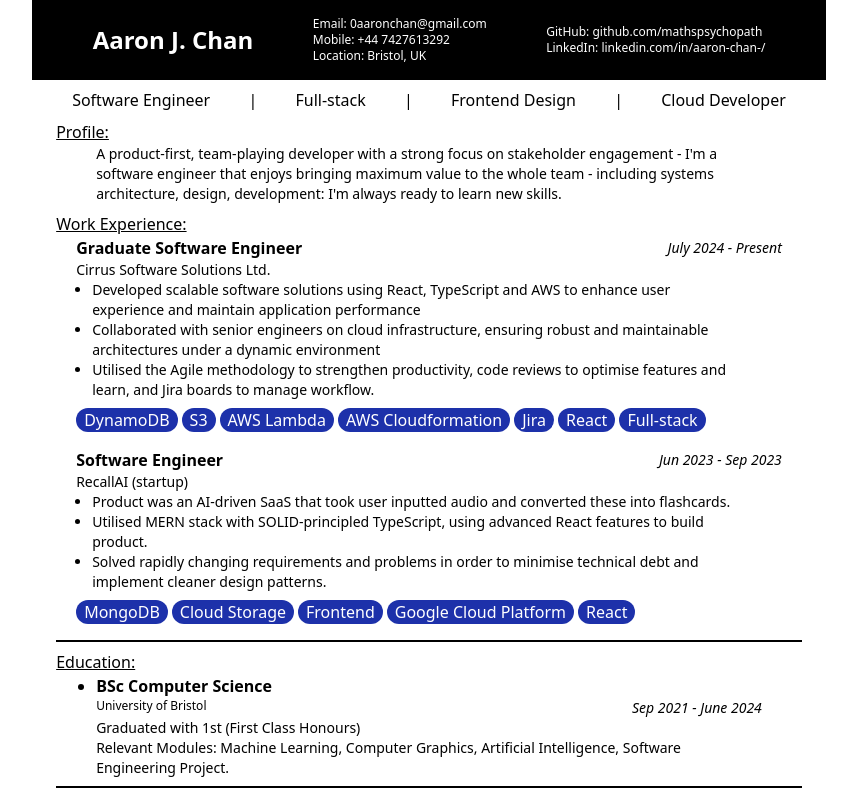
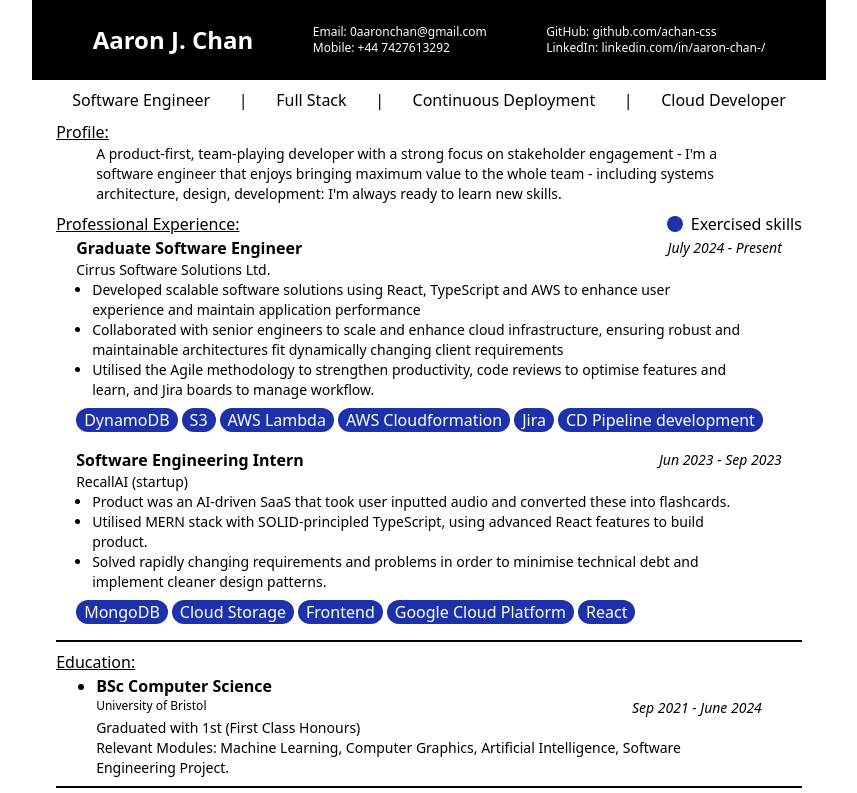
Before and after one commit to achandev/cv, a plain HTML site: page index.html in a window 1280 px wide. Shown: the top 793 px of the page, without its empty margins (211-1068 px from the left). Drawn offline with nearby package versions, Linux system fonts and the light colour scheme.

Commit message:
updated details

```diff
--- a/index.html
+++ b/index.html
@@ -24,12 +24,11 @@
             >
           </p>
           <p>Mobile: +44 7427613292</p>
-          <p>Location: Bristol, UK</p>
         </div>
         <div class="text-xs">
           <p>
-            <a href="https://github.com/mathspsychopath"
-              >GitHub: github.com/mathspsychopath</a
+            <a href="https://github.com/achan-css"
+              >GitHub: github.com/achan-css</a
             >
           </p>
           <p>
@@ -42,9 +41,9 @@
       <div class="flex w-full justify-between px-10 py-2">
         <p>Software Engineer</p>
         |
-        <p>Full-stack</p>
+        <p>Full Stack</p>
         |
-        <p>Frontend Design</p>
+        <p>Continuous Deployment</p>
         |
         <p>Cloud Developer</p>
       </div>
@@ -65,7 +64,14 @@
           </p>
         </div>
         <div id="work" class="py-2 border-b-2 border-black">
-          <div class="underline">Work Experience:</div>
+          <div class="flex flex-row justify-between">
+            <div class="underline">Professional Experience:</div>
+            <div class="flex items-center">
+              <span class="rounded-full w-4 h-4 mr-2 bg-[#1D31AA] inline-block">
+              </span>
+              Exercised skills
+            </div>
+          </div>
           <div class="flex flex-col gap-2">
             <div class="mx-5">
               <div class="flex justify-between items-center">
@@ -80,9 +86,9 @@
                   performance
                 </li>
                 <li>
-                  Collaborated with senior engineers on cloud infrastructure,
-                  ensuring robust and maintainable architectures under a dynamic
-                  environment
+                  Collaborated with senior engineers to scale and enhance cloud
+                  infrastructure, ensuring robust and maintainable architectures
+                  fit dynamically changing client requirements
                 </li>
                 <li>
                   Utilised the Agile methodology to strengthen productivity,
@@ -100,13 +106,14 @@
                   AWS Cloudformation
                 </div>
                 <div class="rounded-full bg-[#1D31AA] px-2">Jira</div>
-                <div class="rounded-full bg-[#1D31AA] px-2">React</div>
-                <div class="rounded-full bg-[#1D31AA] px-2">Full-stack</div>
+                <div class="rounded-full bg-[#1D31AA] px-2">
+                  CD Pipeline development
+                </div>
               </div>
             </div>
             <div class="mx-5">
               <div class="flex justify-between items-center">
-                <h1 class="font-bold">Software Engineer</h1>
+                <h1 class="font-bold">Software Engineering Intern</h1>
                 <p class="text-sm italic">Jun 2023 - Sep 2023</p>
               </div>
               <p class="text-sm">RecallAI (startup)</p>
```
Also changed, not shown: 1 other file.
